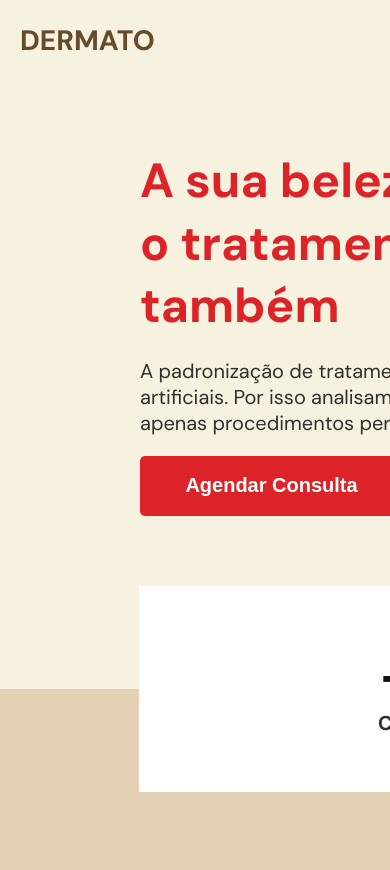
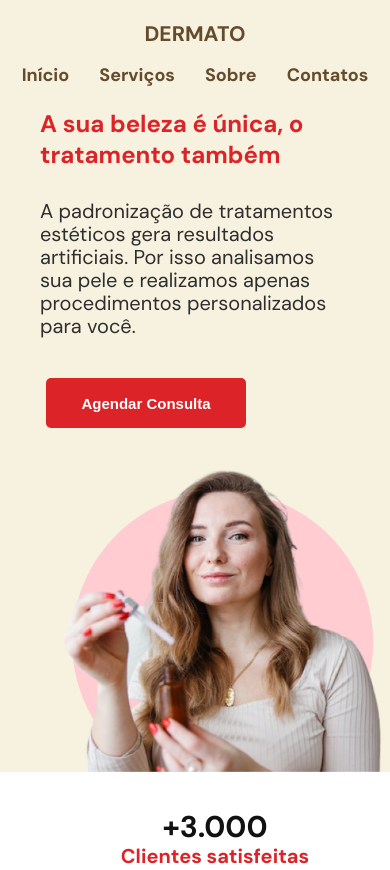
Before and after one commit to devkarine/landingpage-dermato, a plain HTML site: page index.html in a window 390 px wide. Shown: the top 870 px of the page. Drawn offline with Linux system fonts and the light colour scheme.

Commit message:
conclusao do responsivo da primeira sessao

```diff
--- a/index.html
+++ b/index.html
@@ -12,6 +12,19 @@
     <link rel="stylesheet" href="src/css/style_container_orientacao.css">
     <link rel="stylesheet" href="src/css/style_container_clientes.css">
     <link rel="stylesheet" href="src/css/style_container_rodape.css">
+    <link rel="stylesheet" href="src/css/sessao_banner_responsivo.css">
+    <script type="text/javascript">
+       window.onload = function (){
+          document.querySelector(".menuMobile").addEventListener("click", function(){
+             if(document.querySelector(".nav nav ul ").style.display == 'flex'){
+                 document.querySelector(".nav nav ul  ").style.display == 'none'
+             } else {
+              document.querySelector(".nav nav ul").style.display == 'flex'
+
+             }
+          })
+       }
+    </script>
 
 
     <title>Landing Page Dermato</title>
@@ -23,6 +36,11 @@
       </div>
 
       <nav class="nav">
+
+
+
+
+        </div>
         <ul>
           <li><a href="#inicio">Início</a></li>
           <li><a href="#servicos">Serviços</a></li>
@@ -35,9 +53,9 @@
       <section class="hero">
         <div class="container">
           <div class="agendamento">
-            <h1>A sua beleza é única,
+            <h1 class="texto">A sua beleza é única,
               o tratamento também</h1>
-            <p>A padronização de tratamentos estéticos gera resultados artificiais. Por isso analisamos sua pele e realizamos apenas procedimentos personalizados para você.</p>
+            <p class="texto">A padronização de tratamentos estéticos gera resultados artificiais. Por isso analisamos sua pele e realizamos apenas procedimentos personalizados para você.</p>
 
             <button class="btn">
               Agendar Consulta
@@ -45,7 +63,7 @@
           </div>
 
           <div class="destaque-hero">
-            <img src="src/images/destaque-hero.png" alt="Foto de uma mulher">
+            <img id="banner" src="src/images/destaque-hero.png" alt="Foto de uma mulher">
           </div>
         </div>
       </section>
@@ -53,10 +71,10 @@
       <section class="estatisticas">
         <div class="container">
           <div class="card-estatisticas">
-            <ul>
-              <li>+3.000 <span>Clientes satisfeitas</span></li>
-              <li>+15 <span>Anos de experiências</span></li>
-              <li>+10 <span>Filiais</span></li>
+            <ul class="name_card" >
+              <li class="name_card_1">+3.000 <span>Clientes satisfeitas</span></li>
+              <li class="name_card_1">+15 <span>Anos de experiências</span></li>
+              <li class="name_card_1">+10 <span>Filiais</span></li>
             </ul>
           </div>
         </div>
--- a/src/css/sessao_banner_responsivo.css
+++ b/src/css/sessao_banner_responsivo.css
@@ -0,0 +1,108 @@
+@media screen and (max-width:430px) {
+
+
+
+    .hero .container .agendamento{
+        min-width: 430px ;
+        margin-right: 120px;
+        padding-top: 28px;
+
+
+    }
+   h1{
+    width: 200px;
+   }
+    .hero .container .agendamento h1{
+       max-width: 300px;
+       margin-left: 30px;
+
+
+        color: var(--title-button);
+        font-size:24px;
+        line-height: 31px;
+
+      }
+      .hero .container .agendamento p{
+        max-width:300px ;
+        margin-bottom: 20px;
+        margin-top: 10px;
+        color: var(--services-size);
+        font-size: 2rem;
+        line-height: 23px;
+        margin-left: 30px;
+
+
+      }
+      .btn{
+        width: 200px;
+         font-size: 15px;
+         height: 50px;
+         margin-bottom: 32px;
+         margin-left: 36px;
+      }
+
+
+    a{
+        min-width: 20px;
+    }
+    .hero, .container{
+        display: flex;
+        flex-direction: column;
+       min-width: 430px;
+    }
+    #banner{
+        min-width: 400px;
+         left: 3.5px;
+         margin-right:  100px;
+
+    }
+    .estatisticas, .name_card{
+        display: flex;
+        flex-direction: column;
+        min-width:430px ;
+
+
+    }
+
+    .estatisticas .container .card-estatisticas{
+        display: flex;
+        flex-direction: column;
+
+        background-color: var(--light);
+        min-width: 430px;
+        height: 450px;
+
+
+
+      }
+
+      .estatisticas .container .card-estatisticas ul li{
+
+        color: var(--estatistic-size);
+        display: flex;
+        align-items: center;
+        flex-direction: column;
+        font-size:30px;
+      }
+      .estatisticas .container .card-estatisticas ul li span{
+        color: #DC2428;
+        line-height: 20.8px;
+      }
+      .info-services .container h2{
+        font-size:24px ;
+        line-height: 32px;
+
+      }
+       .nav ul li {
+        font-size: 18px;
+
+      }
+      .header .logo {
+        font-size: 18px;
+        padding-bottom: 15px;
+      }
+      .header {
+        display: flex;
+        flex-direction: column;
+
+      }
--- a/src/css/style.css
+++ b/src/css/style.css
@@ -11,7 +11,7 @@ body {
 }
 
 .header{
-  min-width: 1440px;
+  max-width: 1440px;
   width: 100%;
   font-size: 2.4rem;
   background-color: var(--bc-01);
@@ -24,6 +24,8 @@ body {
   justify-content: space-between;
 
 }
+
+
 
 .header .nav ul{
   display: flex;
@@ -48,7 +50,7 @@ body {
 }
 
 .hero .container .agendamento h1{
-  width: 51.6rem;
+  width: 517px;
   color: var(--title-button);
   font-size: 4.8rem;
   line-height: 6.24rem;
@@ -56,12 +58,13 @@ body {
 }
 
 .hero .container .agendamento p{
-  width: 53.7rem;
+  width: 537px;
   color: var(--services-size);
   font-size: 2rem;
   line-height: 2.6rem;
   padding-bottom: 2rem;
 }
+
 
 .btn{
   display: flex;
@@ -128,6 +131,8 @@ body {
   color: var(--services-size);
 }
 
+
+
 .info-services .container{
   display: flex;
   flex-wrap: wrap;
```
